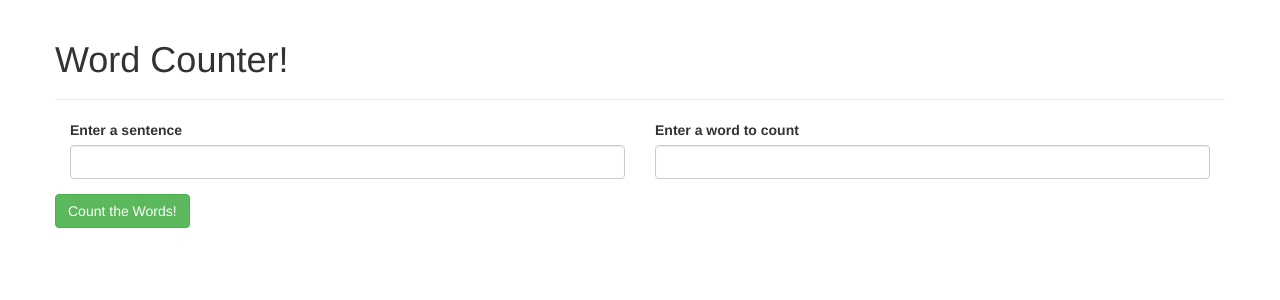
After one commit to Corneezius/word-frequency, a PHP site: template views/Word_frequency_form.html.twig in a window 1280 px wide. The commit adds this page. Shown: the top 300 px of the page. Run offline with PHP 8.4, Linux system fonts and the light colour scheme; the template is opened without the code that fills it, so the values that code supplies are empty; some libraries are stand-ins or nearby versions.

Commit message:
add logic that fixes a view issue in twig where I only replaced the name of the twig link from /result to /count_result

```diff
--- a/src/WordFrequency.php
+++ b/src/WordFrequency.php
@@ -43,18 +43,18 @@
             $case_insensitive_sentence = strtolower($sentence_to_check);
             $word_to_check = $this->getWord();
             $case_insensitive_word = strtolower($word_to_check);
-            $count_of_word = 0;
+            $result = 0;
             $words_in_sentence = explode(" ", $case_insensitive_sentence);
 
             foreach($words_in_sentence as $word)
             {
                 if($word === $case_insensitive_word)
                 {
-                    $count_of_word++;
+                    $result++;
                 }
             }
 
-            return $count_of_word;
+            return $result;
         }
     }
 
--- /dev/null
+++ b/views/Word_frequency_form.html.twig
@@ -0,0 +1,32 @@
+<!DOCTYPE html>
+<html>
+    <head>
+        <meta charset="utf-8">
+        <link rel="stylesheet" href="https://maxcdn.bootstrapcdn.com/bootstrap/3.3.7/css/bootstrap.min.css">
+        <title>Word Frequency Checker</title>
+    </head>
+    <body>
+      <div class="container">
+        <div class="row">
+          <div class="page-header">
+            <h1>Word Counter!</h1>
+          </div>
+          <form action="/count_result" method="get">
+            <div class="col-md-6">
+              <div class="form-group">
+                <label for="sentence">Enter a sentence</label>
+                <input id="sentence" name="sentence" type="text" class="form-control">
+              </div>
+            </div>
+            <div class="col-md-6">
+              <div class="form-group">
+                <label for="word">Enter a word to count</label>
+                  <input id="word" name="word" type="text" class="form-control">
+              </div>
+            </div>
+            <button type="submit" class="btn btn-success">Count the Words!</button>
+          </form>
+        </div>
+      </div>
+    </body>
+</html>
```
Also changed, not shown: app/app.php (+9 -2 lines), views/count_results.html.twig (added, +11 -0 lines).
